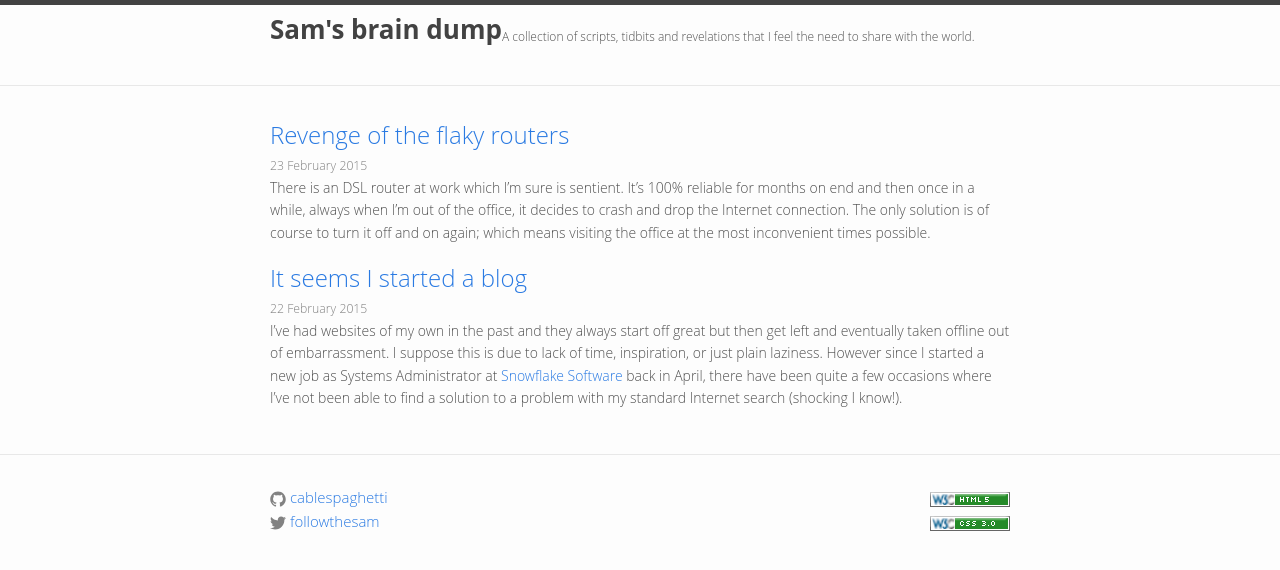
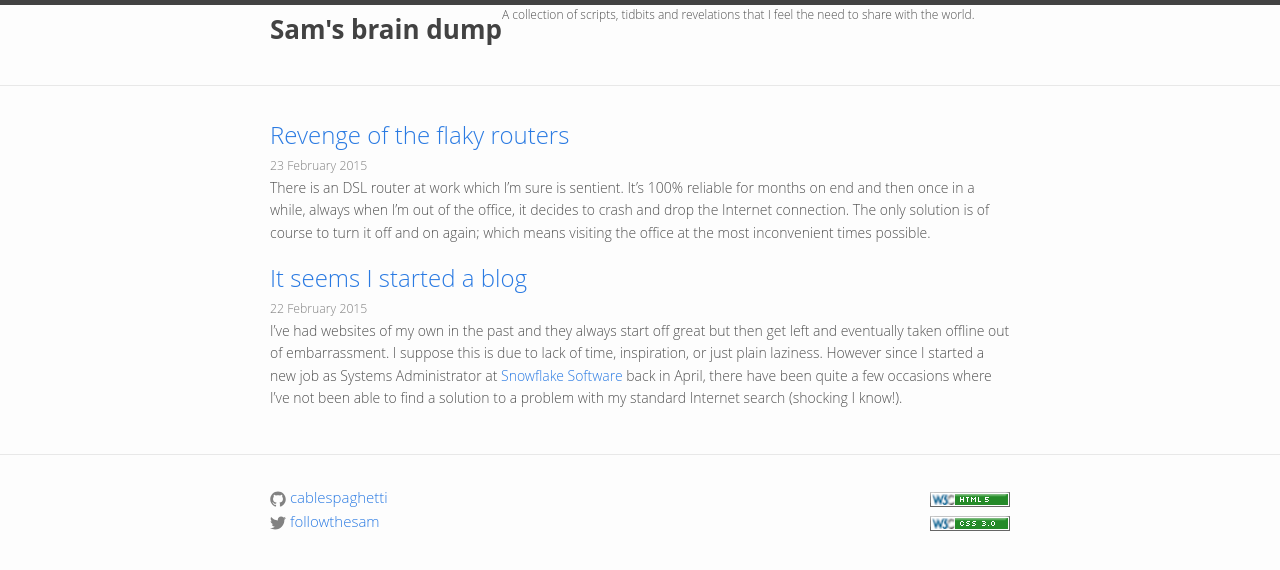
Before and after one commit to cablespaghetti/cablespaghetti.github.io, a Jekyll site: the page built from index.html, in a window 1280 px wide. Shown: the top 570 px of the page. Built offline with Jekyll 4.4.1, drawn with Linux system fonts in a browser that asks for light colours.

Commit message:
Trying to fix site description placement.

```diff
--- a/_includes/header.html
+++ b/_includes/header.html
@@ -1,7 +1,7 @@
 <header class="site-header">
   <div class="wrapper">
-    <a class="site-title" href="{{ site.baseurl }}/">{{ site.title }}</a><br />
-    <span class="site-description">{{ site.description }}</span>
+    <div><a class="site-title" href="{{ site.baseurl }}/">{{ site.title }}</a></div>
+    <div class="site-description">{{ site.description }}</div>
 <!--    <nav class="site-nav">
           <a href="#" class="menu-icon">
             <svg viewBox="0 0 18 15">
```
